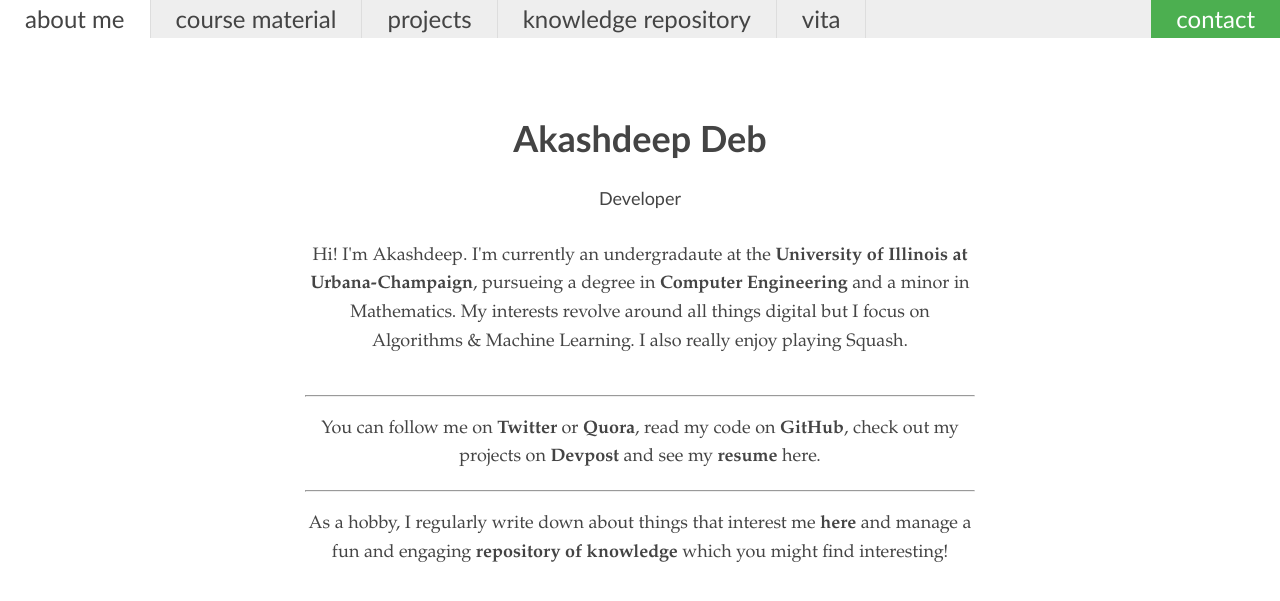
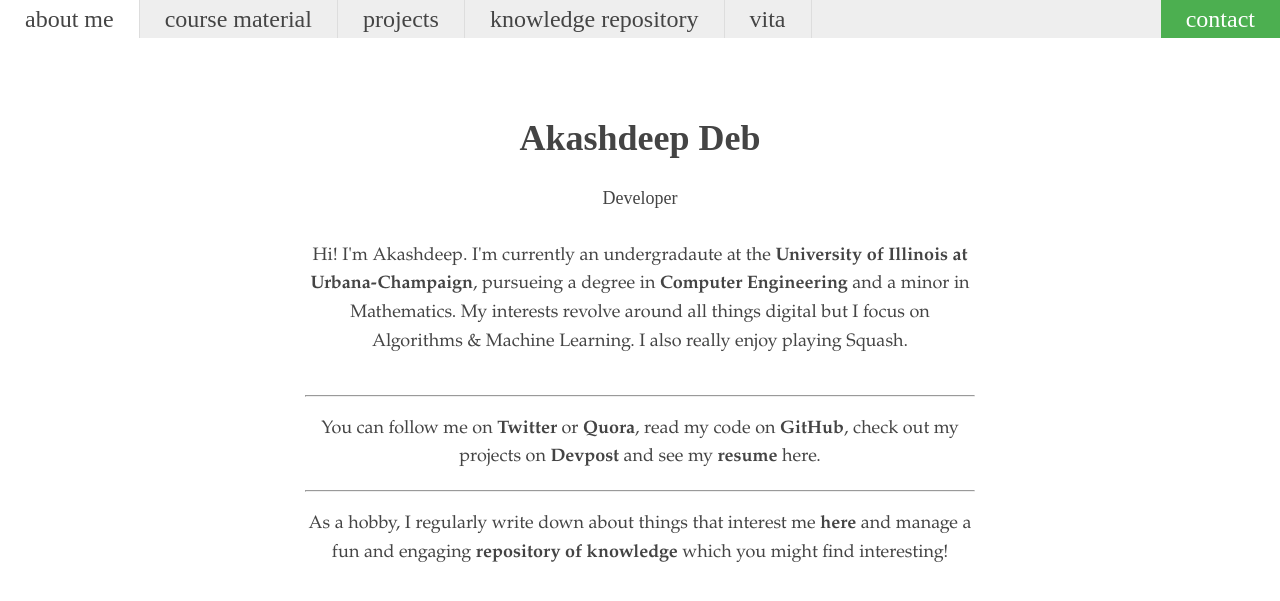
Before and after one commit to akashdeepdeb/akash.github.io, a Jekyll site: the page built from index.html, in a window 1280 px wide. Shown: the top 601 px of the page. Built offline with Jekyll 4.4.1, drawn with Linux system fonts in a browser that asks for light colours.

Commit message:
Update main.css

```diff
--- a/css/main.css
+++ b/css/main.css
@@ -1,7 +1,7 @@
 body{margin-left: auto; margin-right: auto; line-height:1.6;font-size:18px;font-family: "Book Antiqua";color:#444;padding: 0}h1,h2,h3{line-height:1.2}
 
 #header {
-    font-family: "optima";
+    font-family: "vollkorn";
 }
 
 .container a:hover{
@@ -48,7 +48,7 @@ nav ul  {
   margin: 0;
   overflow: hidden;
   background-color: #eee;
-  font-family: optima;
+  font-family: "vollkorn";
   position: fixed;
   top: 0;
   width: 100%;
```
